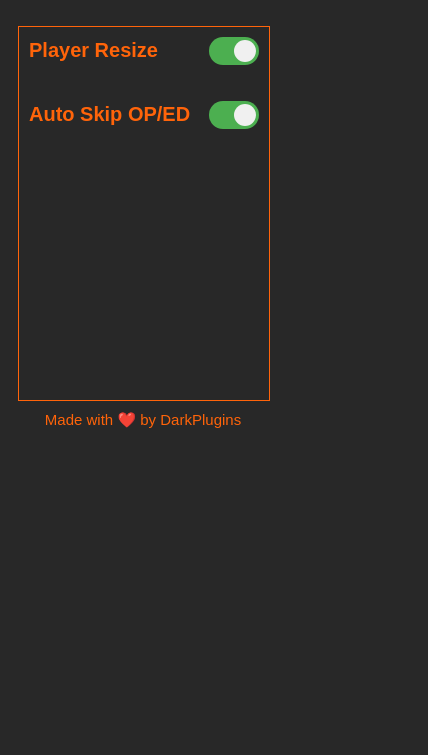
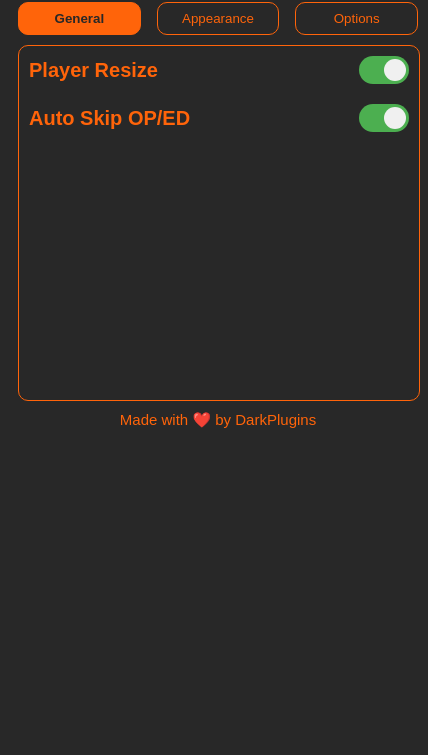
Before and after one commit to DarkPlugins/CR-Toolkit, a browser extension: page popup.html in a window 400 px wide. Shown: the part 89-844 px from the top of the page, 428 px wide, since content can reach past the window. Drawn offline with Linux system fonts and the light colour scheme.

Commit message:
feat(menu): added selection menu

```diff
--- a/background.js
+++ b/background.js
@@ -1,6 +1,7 @@
 chrome.runtime.onInstalled.addListener(() => {
     chrome.storage.sync.get(
         [
+            "active_popup_section",
             "enabled_player_resize",
             "enabled_auto_skip"
         ],
@@ -13,6 +14,10 @@ chrome.runtime.onInstalled.addListener(() => {
 
             if (data.enabled_auto_skip === undefined) {
                 updates.enabled_auto_skip = true;
+            }
+
+            if (data.active_popup_section === undefined) {
+                updates.active_popup_section = "s-general";
             }
 
             if (Object.keys(updates).length > 0) {
--- a/popup.html
+++ b/popup.html
@@ -8,15 +8,14 @@
     --secondary-accent: #b7183e;
 }
 
-
 body {
+    display: flex;
+    width: 400px;
+    height: 500px;
+    padding: 10px;
     font-family: sans-serif;
-    padding: 10px;
     background-color: #282828;
     color: var(--primary-accent);
-    width: 250px;
-    height: 500px;
-    display: flex;
 }
 
 .content {
@@ -29,6 +28,7 @@ body {
 .content h1 {
     text-align: center;
     font-size: 35px;
+    margin-bottom: 0;
 }
 
 .content span {
@@ -50,12 +50,44 @@ body {
     color: var(--secondary-accent);
 }
 
-.section {
+.navbar {
+    display: flex;
+    gap: 1rem;
+}
+
+.nav-btn {
+    flex: 1;
+    padding: 8px;
+    background: transparent;
+    border: 1px solid var(--primary-accent);
+    border-radius: 10px;
+    color: var(--primary-accent);
+    cursor: pointer;
+}
+
+.nav-btn.active {
+    background: var(--primary-accent);
+    color: #282828;
+    font-weight: bold;
+}
+
+.section-container {
     width: 100%;
     border: 1px solid var(--primary-accent);
+    border-radius: 10px;
     height: 380px;
+    overflow: hidden;
+}
+
+.section-page {
+    display: none;
+    width: 100%;
+    height: 100%;
     overflow: auto;
-    margin: 0 auto;
+}
+
+.section-page.active {
+    display: block;
 }
 
 .feat-item {
@@ -65,15 +97,12 @@ body {
     padding: 10px;
     width: auto;
     align-items: center;
-    margin-bottom: 1rem;
 }
 
-/* Checkbox verstecken */
 input[type="checkbox"] {
     display: none;
 }
 
-/* Toggle-Stil */
 .toggle-label {
     position: relative;
     display: inline-block;
@@ -112,7 +141,6 @@ input[type="checkbox"]:checked + .toggle-label::after {
     transform: translateX(22px);
 }
 
-/* Text */
 .toggle-text {
     font-size: 16px;
     user-select: none;
@@ -124,19 +152,49 @@ input[type="checkbox"]:checked + .toggle-label::after {
 <body>
     <div class="content">
         <h1>CR Toolkit</h1>
-        <div class="section" id="s-general">
+
+        <div class="navbar">
+            <button class="nav-btn" data-section="s-general">
+                General
+            </button>
+
+            <button class="nav-btn" data-section="s-appearance">
+                Appearance
+            </button>
+
+            <button class="nav-btn" data-section="s-options">
+                Options
+            </button>
+        </div>
+
+        <div class="section-container">
+            <div class="section-page" id="s-general">
                 <div class="feat-item">
                     <span class="toggle-text">Player Resize</span>
                     <input type="checkbox" id="toggle-player-resize">
                     <label for="toggle-player-resize" class="toggle-label"></label>
                 </div>
+
                 <div class="feat-item">
                     <span class="toggle-text">Auto Skip OP/ED</span>
                     <input type="checkbox" id="toggle-auto-skip">
                     <label for="toggle-auto-skip" class="toggle-label"></label>
                 </div>
             </div>
-        <span id="footer">Made with ❤️ by <a href="https://darkplugins.de" target="_blank">DarkPlugins</a></span>
+
+            <div class="section-page" id="s-appearance">
+
+            </div>
+
+            <div class="section-page" id="s-options">
+
+            </div>
+        </div>
+
+        <span id="footer">
+            Made with ❤️ by
+            <a href="https://darkplugins.de" target="_blank">DarkPlugins</a>
+        </span>
     </div>
 
 <script src="popup.js"></script>
--- a/popup.js
+++ b/popup.js
@@ -1,12 +1,33 @@
 document.addEventListener("DOMContentLoaded", () => {
     const checkboxPlayerResize = document.getElementById("toggle-player-resize");
     const checkboxAutoSkip = document.getElementById("toggle-auto-skip");
+
+    const navButtons = document.querySelectorAll(".nav-btn");
+    const sections = document.querySelectorAll(".section-page");
+
+    function showSection(sectionId) {
+        sections.forEach((section) => {
+            section.classList.toggle("active", section.id === sectionId);
+        });
+
+        navButtons.forEach((button) => {
+            button.classList.toggle(
+                "active",
+                button.dataset.section === sectionId
+            );
+        });
+
+        chrome.storage.sync.set({
+            active_popup_section: sectionId
+        });
+    }
 
     // Load current status
     chrome.storage.sync.get(
         [
             "enabled_player_resize",
-            "enabled_auto_skip"
+            "enabled_auto_skip",
+            "active_popup_section"
         ],
         (data) => {
             checkboxPlayerResize.checked =
@@ -14,16 +35,30 @@ document.addEventListener("DOMContentLoaded", () => {
 
             checkboxAutoSkip.checked =
                 data.enabled_auto_skip ?? true;
+
+            showSection(
+                data.active_popup_section ?? "s-general"
+            );
         }
     );
 
+    // Navigation
+    navButtons.forEach((button) => {
+        button.addEventListener("click", () => {
+            showSection(button.dataset.section);
+        });
+    });
 
     // Save changes
     checkboxPlayerResize.addEventListener("change", () => {
-        chrome.storage.sync.set({ enabled_player_resize: checkboxPlayerResize.checked });
+        chrome.storage.sync.set({
+            enabled_player_resize: checkboxPlayerResize.checked
+        });
     });
 
     checkboxAutoSkip.addEventListener("change", () => {
-        chrome.storage.sync.set({ enabled_auto_skip: checkboxAutoSkip.checked });
+        chrome.storage.sync.set({
+            enabled_auto_skip: checkboxAutoSkip.checked
+        });
     });
 });
```
Lines whose indentation alone changed are shown as unchanged.
